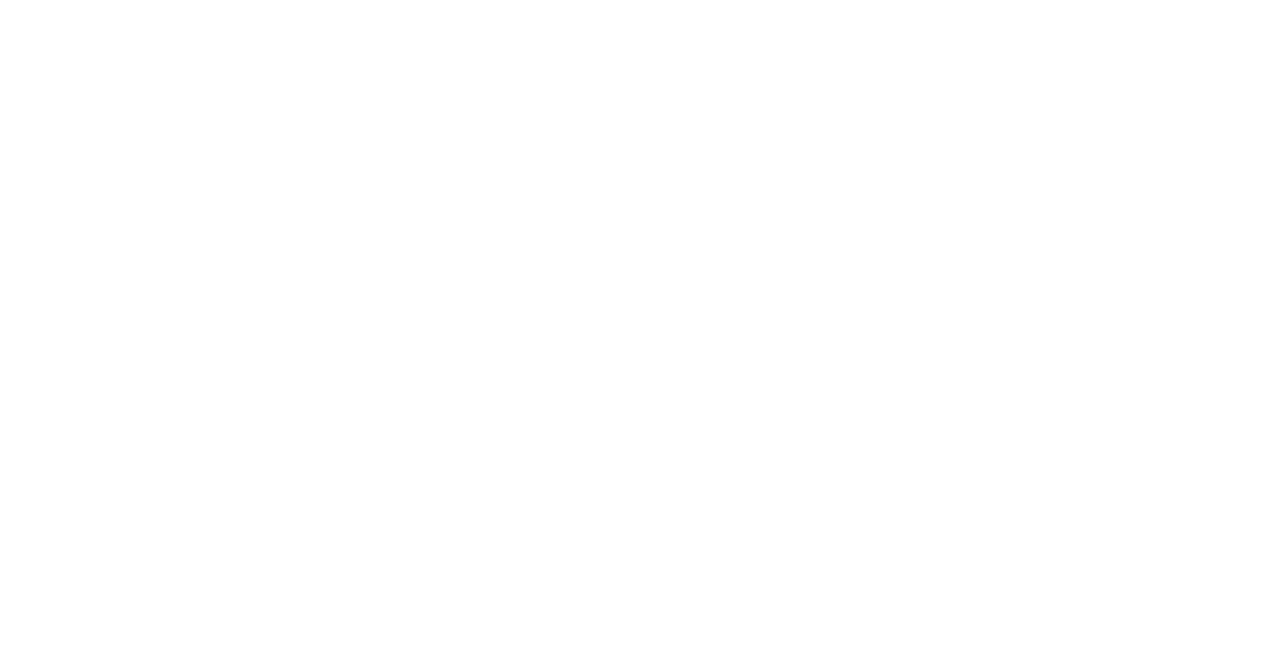
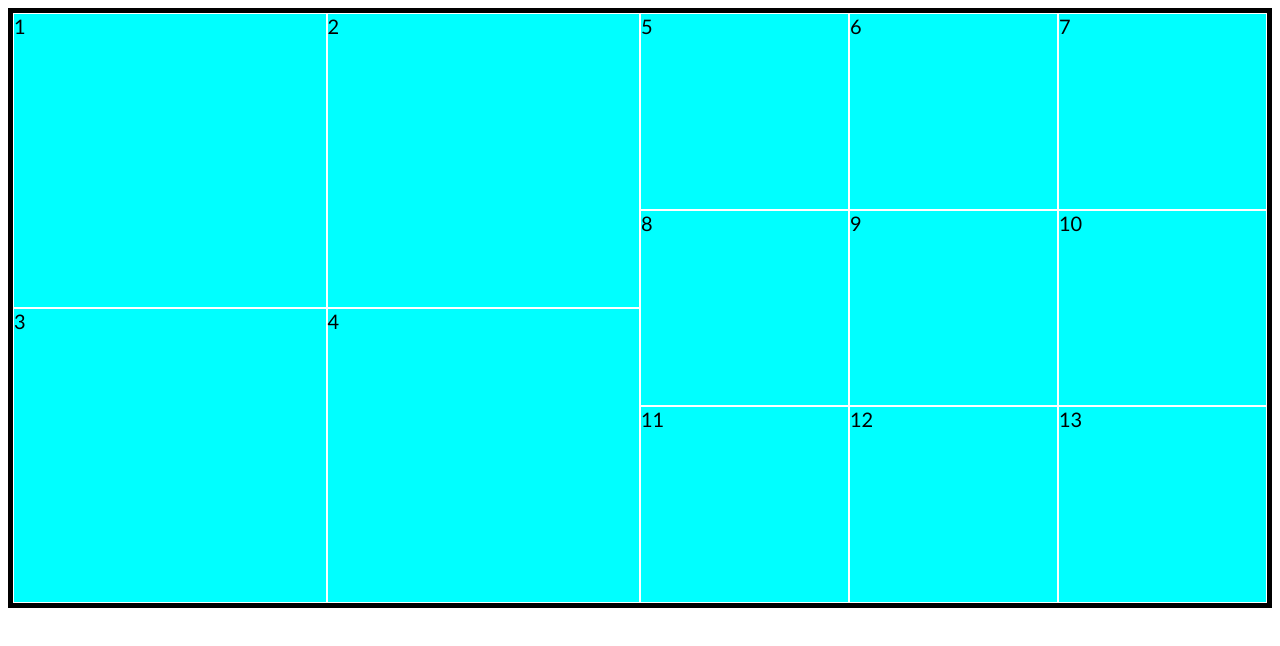
Before and after one commit to andrewstamb/Lesson-3, a plain HTML site: page index.html in a window 1280 px wide. Drawn offline with Linux system fonts and the light colour scheme.

Commit message:
add my homework flexbox

```diff
--- a/index.html
+++ b/index.html
@@ -1,11 +1,30 @@
-<!DOCTYPE html>
+
+<doctype html>
 <html lang="en">
 <head>
-    <meta charset="UTF-8">
-    <meta name="viewport" content="width=device-width, initial-scale=1.0">
-    <meta http-equiv="X-UA-Compatible" content="ie=edge">
-    <title>Document</title>
+<meta charset="UFT-8">
+<title>Flexbox</title>
+<link rel="stylesheet" type="text/css" href="style.css" />
 </head>
 <body>
+<div class="container">
+    <div class="side top">
+       <div class="box1">1</div>
+        <div class="box1">2</div>
+        <div class="box1">3</div>
+        <div class="box1">4</div>
+    </div>
+    <div class="side">
+        <div class="item">5</div>
+        <div class="item">6</div>
+        <div class="item">7</div>
+        <div class="item">8</div>
+        <div class="item">9</div>
+        <div class="item">10</div>
+        <div class="item">11</div>
+        <div class="item">12</div>
+        <div class="item">13</div>
+    </div>
+</div>
 </body>
 </html>
--- /dev/null
+++ b/style.css
@@ -0,0 +1,42 @@
+
+* {
+  box-sizing: border-box;
+}
+body {
+            font-family: Trebuchet MS, Arial, Times New Roman;
+      }
+.container {
+    display: flex;
+    height: 600px;
+    width: 100%;
+    border: 5px solid #000000;
+}
+.box1  {
+    display: flex;
+    width: 50%;
+    height: 50%;
+    font-size: 20px;
+    background-color: aqua;
+    border: 1px solid white;
+}
+.side {
+  display: flex;
+  flex-direction: row;
+  flex-flow: row wrap;
+  width:50%;
+  height: 100%;
+  font-size: 20;
+}
+.top {
+  flex-direction: row;
+  flex-flow: row wrap;
+}
+
+.item {
+    display: flex;
+    width: calc(100% / 3);
+    height: calc(100% / 3);
+    background-color: aqua;
+    border: 1px solid white;
+
+}
```
